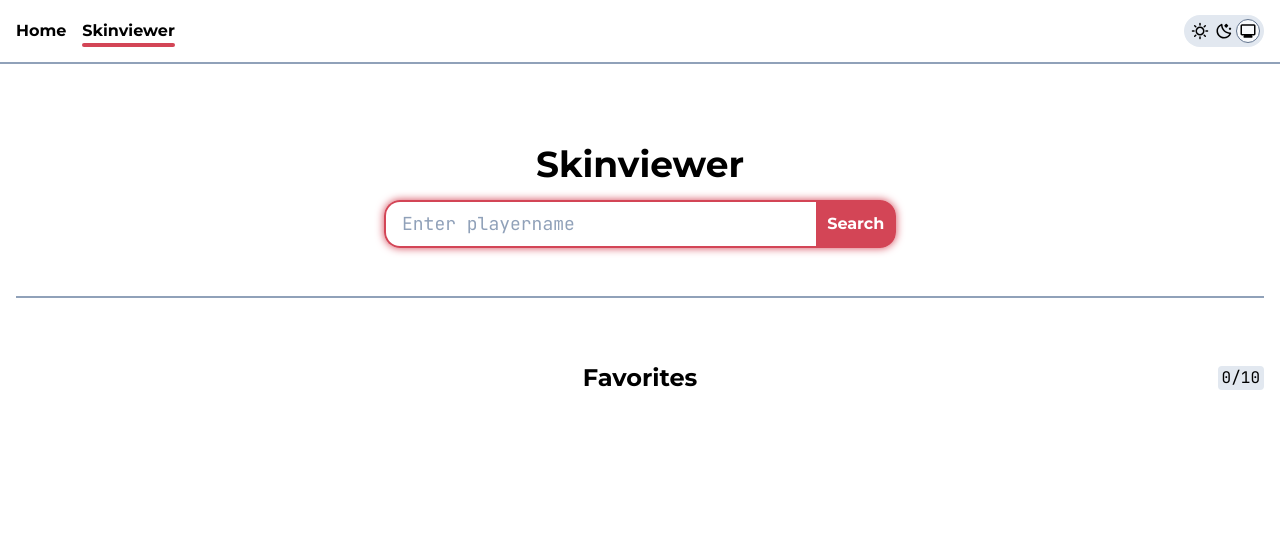
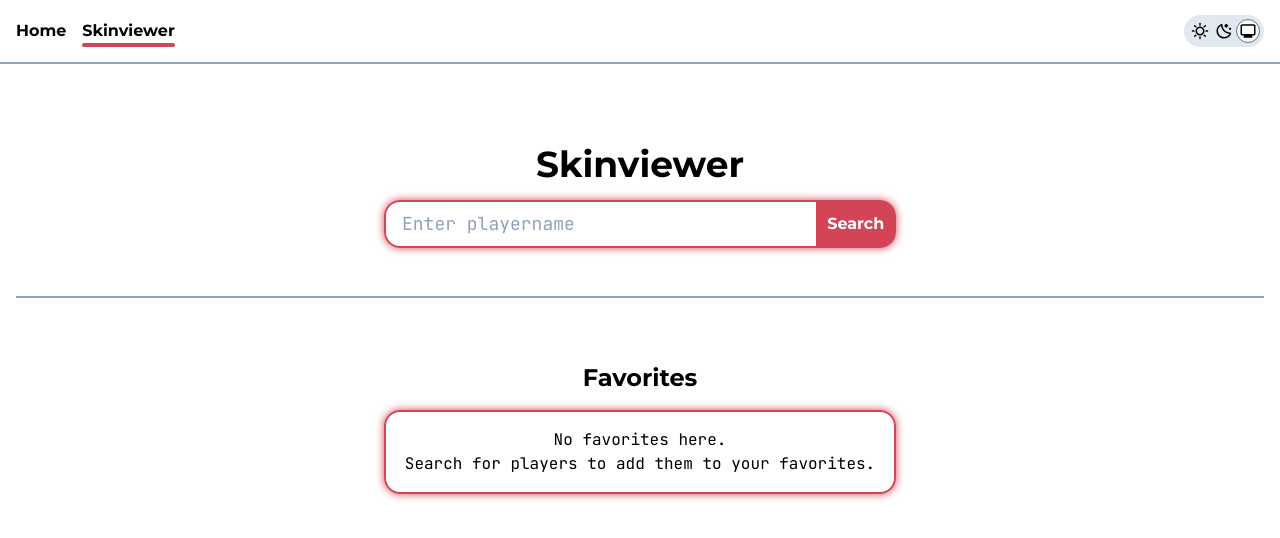
Before and after one commit to Tech-Nik09/mc-inspect, a Vue app: page /players in a window 1280 px wide. Shown: the top 538 px of the page. Built offline with nearby package versions, Linux system fonts and the light colour scheme; some icons are missing.

Commit message:
style empty favorites list placeholder

```diff
--- a/src/views/PlayersView.vue
+++ b/src/views/PlayersView.vue
@@ -34,16 +34,19 @@
   <section class="relative mt-8 flex flex-col items-center gap-4 sm:mt-16">
     <div class="text-center">
       <h2 class="font-sans text-2xl font-bold">Favorites</h2>
-      <p class="inline rounded-sm bg-slate-200 px-1 sm:absolute sm:top-1 sm:right-0 dark:bg-slate-800">
+      <p v-if="favoritePlayers.length" class="inline rounded-sm bg-slate-200 px-1 sm:absolute sm:top-1 sm:right-0 dark:bg-slate-800">
         {{ favoritePlayers.length }}/{{ maxFavoritePlayers }}
       </p>
     </div>
 
-    <template v-if="favoritePlayers">
-      <div class="flex w-full flex-col gap-2 sm:grid sm:grid-cols-[repeat(auto-fit,minmax(24rem,1fr))] sm:gap-4">
-        <PlayerFavoriteCard v-for="favorite in favoritePlayers" :key="favorite.meta.id" :favorite />
+    <div v-if="favoritePlayers.length" class="flex w-full flex-col gap-2 sm:grid sm:grid-cols-[repeat(auto-fit,minmax(24rem,1fr))] sm:gap-4">
+      <PlayerFavoriteCard v-for="favorite in favoritePlayers" :key="favorite.meta.id" :favorite />
+    </div>
+    <div v-else class="flex w-full max-w-lg flex-col items-center gap-4 rounded-2xl border-2 border-accent p-4 shadow-center-md shadow-accent">
+      <div class="text-center">
+        <p>No favorites here.</p>
+        <p>Search for players to add them to your favorites.</p>
       </div>
-    </template>
-    <p v-else>Search for players to save them as favorite</p>
+    </div>
   </section>
 </template>
```
